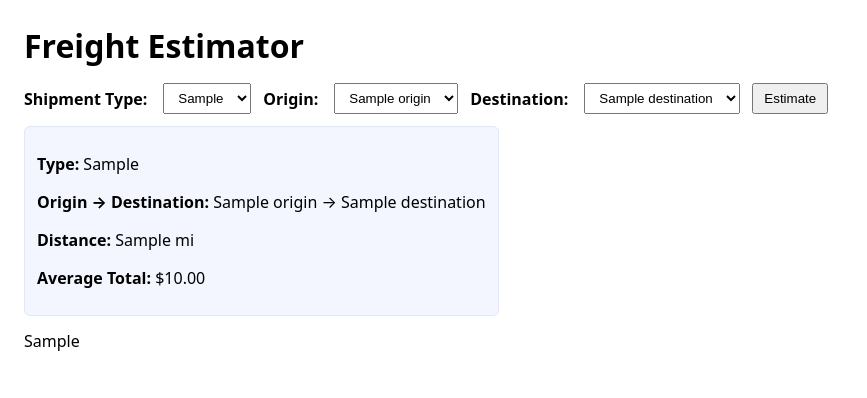
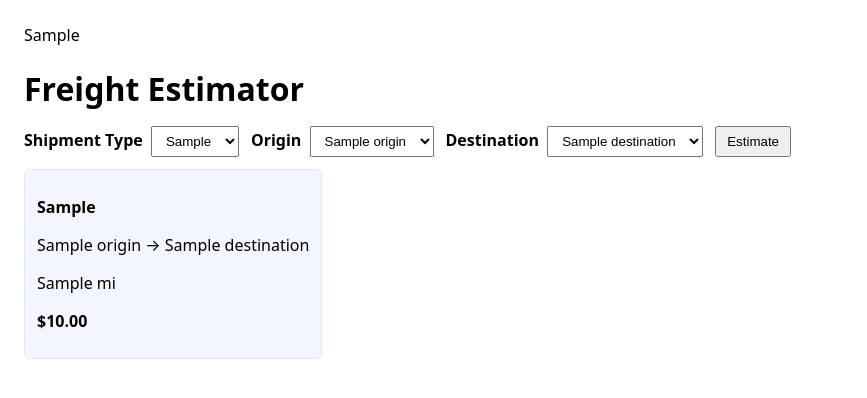
Before and after one commit to DNFR12/i-really-want-this-to-work, a Flask app: template templates/index.html in a window 1280 px wide. Shown: the top 398 px of the page, without its empty margins (0-867 px from the left). Run offline with Flask 3, Linux system fonts and the light colour scheme; the template is opened without the code that fills it: most values are stand-ins (such as "Sample title", 1, 10 or a date in 2020); parts of the project's set-up code (start-up, migrations or seed data) failed here and were passed over.

Commit message:
Update index.html

```diff
--- a/templates/index.html
+++ b/templates/index.html
@@ -5,30 +5,39 @@
   <title>Freight Estimator</title>
   <link rel="stylesheet" href="{{ url_for('static', filename='styles.css') }}">
   <script>
-    function autoSubmit() {
-      document.getElementById('mainForm').submit();
-    }
+    function autoSubmit() { document.getElementById('mainForm').submit(); }
   </script>
 </head>
 <body>
+  <!-- Fullscreen map -->
+  <div class="map-wrap">
+    {{ map_html|safe }}
+  </div>
+
+  <!-- Overlay control panel -->
+  <div class="panel">
     <h1>Freight Estimator</h1>
-
     <form id="mainForm" method="POST">
-    <label>Shipment Type:</label>
+      <div class="row">
+        <label>Shipment Type</label>
         <select name="shipment_type" onchange="autoSubmit()">
           {% for t in shipment_types %}
             <option value="{{ t }}" {% if t == selected_type %}selected{% endif %}>{{ t }}</option>
           {% endfor %}
         </select>
+      </div>
 
-    <label>Origin:</label>
+      <div class="row">
+        <label>Origin</label>
         <select name="origin" onchange="autoSubmit()" required>
           {% for o in origins %}
             <option value="{{ o }}" {% if o == selected_origin %}selected{% endif %}>{{ o }}</option>
           {% endfor %}
         </select>
+      </div>
 
-    <label>Destination:</label>
+      <div class="row">
+        <label>Destination</label>
         <select name="destination" required>
           {% if destinations|length == 0 %}
             <option value="">-- no destinations for this origin --</option>
@@ -38,6 +47,7 @@
             {% endfor %}
           {% endif %}
         </select>
+      </div>
 
       <button type="submit">Estimate</button>
     </form>
@@ -47,16 +57,13 @@
         {% if quote.error %}
           <p><strong>{{ quote.error }}</strong></p>
         {% else %}
-        <p><strong>Type:</strong> {{ quote.shipment_type }}</p>
-        <p><strong>Origin → Destination:</strong> {{ quote.origin }} → {{ quote.destination }}</p>
-        {% if quote.distance_miles %}<p><strong>Distance:</strong> {{ quote.distance_miles }} mi</p>{% endif %}
-        <p><strong>Average Total:</strong> ${{ '%.2f'|format(quote.average_total) }}</p>
+          <p><strong>{{ quote.shipment_type }}</strong></p>
+          <p>{{ quote.origin }} → {{ quote.destination }}</p>
+          {% if quote.distance_miles %}<p>{{ quote.distance_miles }} mi</p>{% endif %}
+          <p><strong>${{ '%.2f'|format(quote.average_total) }}</strong></p>
         {% endif %}
       </div>
     {% endif %}
-
-  <div class="map-container">
-    {{ map_html|safe }}
   </div>
 </body>
 </html>
```
Lines whose indentation alone changed are shown as unchanged.
